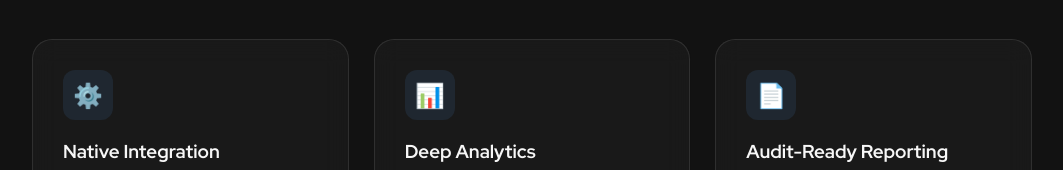
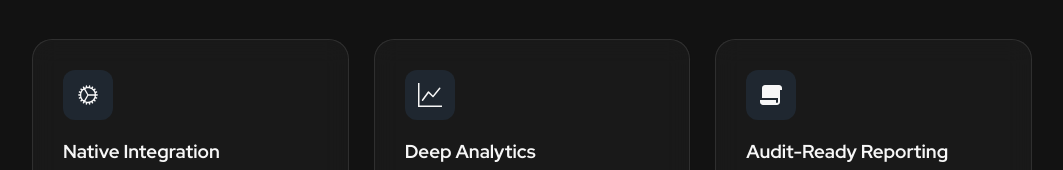
Before and after one commit to Filouss/Thesis-TimeTracker, a React (Vite) app in the folder GitHub-timetracker/react-app/: page /landing in a window 1280 px wide. Shown: the part 467-637 px from the top of the page, without its empty margins (108-1171 px from the left). Built offline with nearby package versions, Linux system fonts and the light colour scheme; no server answers.

Commit message:
changed landing page icons

```diff
--- a/GitHub-timetracker/react-app/src/pages/LandingPage.tsx
+++ b/GitHub-timetracker/react-app/src/pages/LandingPage.tsx
@@ -1,5 +1,9 @@
 import "../styles/landing.css"
 import GitHubLogo from "../assets/GitHub_Invertocat_Black_Clearspace.svg"
+import { IoIosCog } from "react-icons/io";
+import { BsGraphUp } from "react-icons/bs";
+import { RiFilePaper2Fill } from "react-icons/ri";
+
 
 export default function LandingPage() {
     function startLoginFlow() {
@@ -21,17 +25,17 @@ export default function LandingPage() {
 
             <section className="features-grid">
                 <div className="glass-card">
-                    <div className="icon-circle">⚙️</div>
+                    <div className="icon-circle"><IoIosCog /></div>
                     <h3>Native Integration</h3>
                     <p>Fetches your assigned GitHub issues automatically. No manual entry.</p>
                 </div>
                 <div className="glass-card">
-                    <div className="icon-circle">📊</div>
+                    <div className="icon-circle"><BsGraphUp /></div>
                     <h3>Deep Analytics</h3>
                     <p>Beautiful charts show exactly where your time goes each week.</p>
                 </div>
                 <div className="glass-card">
-                    <div className="icon-circle">📄</div>
+                    <div className="icon-circle"><RiFilePaper2Fill /></div>
                     <h3>Audit-Ready Reporting</h3>
                     <p>Generate CSV and PDF reports with a single click.</p>
                 </div>
```
